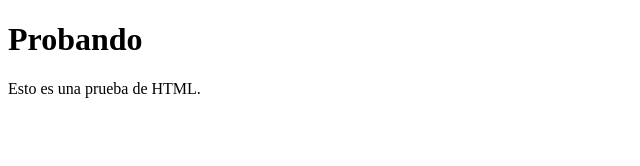
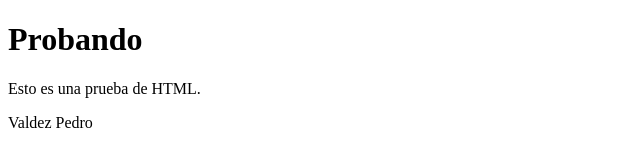
Before and after one commit to PVALDEZ7/app_prueba_html, a plain HTML site: page index.html in a window 1280 px wide. Shown: the full height of the page, 0-640 px from the left. Drawn offline with Linux system fonts and the light colour scheme.

Commit message:
Valdez Pedro

```diff
--- a/index.html
+++ b/index.html
@@ -8,6 +8,7 @@
 <body>
     <h1>Probando</h1>
     <p>Esto es una prueba de HTML.</p>
+    <p>Valdez Pedro</p>
 
 </body>
 </html>
```
